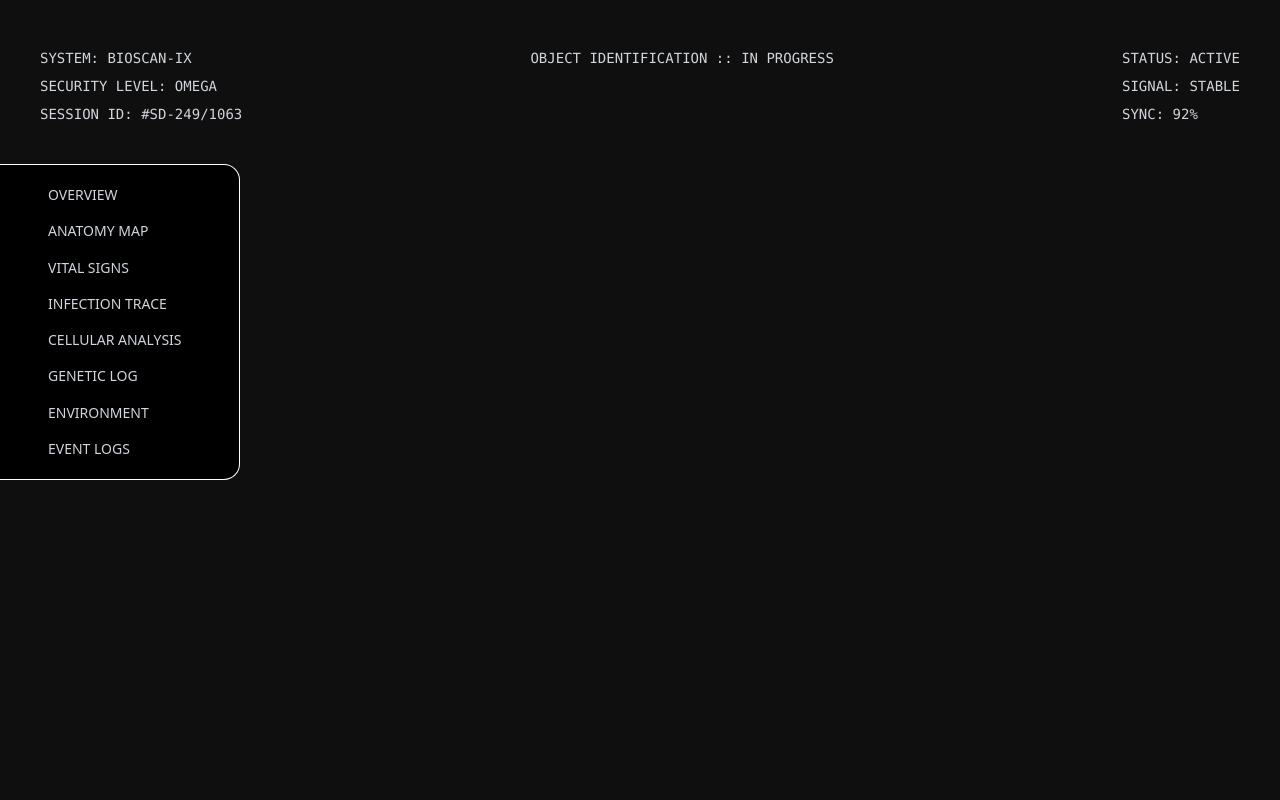
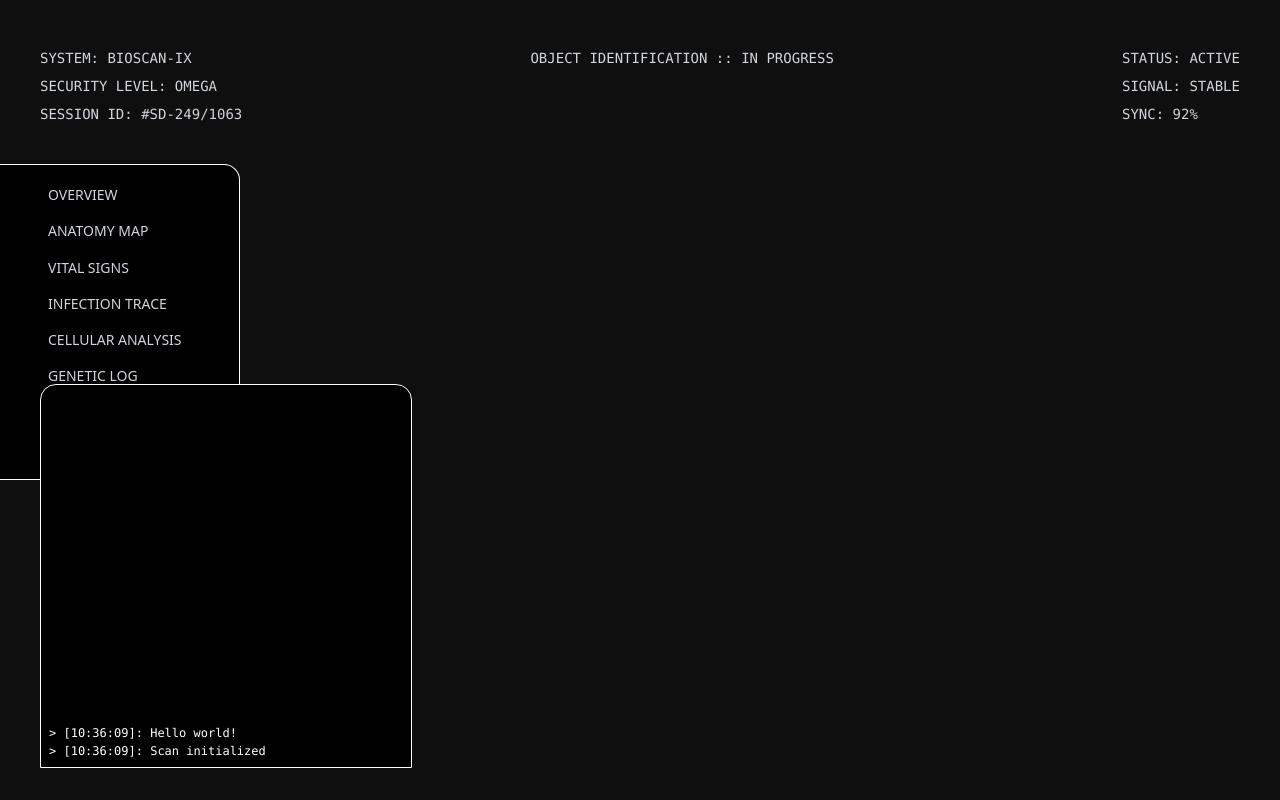
Before and after one commit to 7wai7/biosecurity-analysis-console, a React (Vite) app: page / in a window 1280 px wide. Built offline with nearby package versions, Linux system fonts and the light colour scheme.

Commit message:
event logger

```diff
--- a/src/App.tsx
+++ b/src/App.tsx
@@ -1,3 +1,4 @@
+import BottomBar from "./components/BottomBar";
 import CenterView from "./components/CenterView";
 import LeftPanel from "./components/LeftPanel";
 import RightPanel from "./components/RightPanel";
@@ -7,11 +8,12 @@ function App() {
   return (
     <>
       <TopBar />
-      <main className="mt-6 flex flex-row">
+      <main className="mt-6 flex flex-row h-full">
         <LeftPanel />
         <CenterView />
         <RightPanel />
       </main>
+      <BottomBar />
     </>
   );
 }
--- /dev/null
+++ b/src/components/BottomBar.tsx
@@ -0,0 +1,9 @@
+import EventLog from "./EventLog";
+
+export default function BottomBar() {
+  return (
+    <footer className="pl-10">
+      <EventLog />
+    </footer>
+  );
+}
--- /dev/null
+++ b/src/components/EventLog.tsx
@@ -0,0 +1,45 @@
+import clsx from "clsx";
+import type { Log } from "../types/types";
+import { formatTimeInput } from "../utils/date";
+import { useEffect, useState } from "react";
+import useLogs from "../hooks/useLogs";
+
+export default function EventLog() {
+  const [isOpen, setIsOpen] = useState(true);
+  const { logs, start, cancel } = useLogs();
+
+  useEffect(() => {
+    start();
+    return () => cancel();
+  }, [start, cancel]);
+
+  return (
+    <div
+      className="w-[30%] relative"
+      onMouseEnter={() => setIsOpen(true)}
+      onMouseLeave={() => setIsOpen(false)}
+    >
+      <div
+        className={clsx(
+          "absolute bottom-0 w-full overflow-hidden bg-black border border-white bevel rounded-tr-2xl rounded-tl-2xl transition-all duration-300",
+          isOpen ? "h-96" : "h-20"
+        )}
+      >
+        <div className="absolute bottom-0 w-full flex flex-col gap-0.5 p-2 pt-4">
+          {logs.map((l, index) => (
+            <LogItem key={index} log={l} />
+          ))}
+        </div>
+      </div>
+    </div>
+  );
+}
+
+function LogItem({ log }: { log: Log }) {
+  return (
+    <span className="text-white text-xs font-mono whitespace-pre-wrap break-all text-start">
+      <span>{`> [${formatTimeInput(log.time)}]`}: </span>
+      {log.content}
+    </span>
+  );
+}
--- /dev/null
+++ b/src/constants/logs.ts
@@ -0,0 +1,10 @@
+import type { Log } from "../types/types";
+
+// placeholders
+export const logs: Log[] = [
+  { time: Date.now(), content: "Hello world!" },
+  { time: Date.now(), content: "Scan initialized" },
+  { time: Date.now(), content: "Foreign cells detected" },
+  { time: Date.now(), content: "Immune response triggered" },
+  { time: Date.now(), content: "Mutation spike observed" },
+];
--- /dev/null
+++ b/src/hooks/createLogger.ts
@@ -0,0 +1,42 @@
+import type { Log } from "../types/types";
+
+interface IOptions {
+  ticker?: (logs: Log[]) => void;
+  maxDelay?: number;
+}
+
+export default function createLogger(
+  logs: Log[],
+  { ticker, maxDelay = 1000 }: IOptions = {}
+) {
+  let currentLogs: Log[] = [];
+  let index = 0;
+  let timeoutId: number | null = null;
+
+  function tick() {
+    if (index >= logs.length) return;
+
+    const nextLog = logs[index++];
+    currentLogs = [...currentLogs, nextLog];
+    ticker?.(currentLogs);
+
+    const delay = 10 + Math.random() * maxDelay;
+    timeoutId = window.setTimeout(tick, delay);
+  }
+
+  const cancel = () => {
+    if (timeoutId !== null) {
+      clearTimeout(timeoutId);
+      timeoutId = null;
+    }
+  };
+
+  const start = () => {
+    cancel();
+    index = 0;
+    currentLogs = [];
+    tick();
+  };
+
+  return { logs: currentLogs, start, cancel };
+}
--- /dev/null
+++ b/src/hooks/useLogs.ts
@@ -0,0 +1,30 @@
+import createLogger from "./createLogger";
+import { logs as constLogs } from "../constants/logs";
+import { useCallback, useRef, useState } from "react";
+import type { Log } from "../types/types";
+
+export default function useLogs() {
+  const [logs, setLogs] = useState<Log[]>([]);
+
+  const ticker = useCallback((newLogs: Log[]) => {
+    setLogs(newLogs);
+  }, []);
+
+  const logger = useRef(
+    createLogger(constLogs, { ticker, maxDelay: 6000 })
+  ).current;
+
+  const start = useCallback(() => {
+    logger.start();
+  }, [logger]);
+
+  const cancel = useCallback(() => {
+    logger.cancel();
+  }, [logger]);
+
+  return {
+    logs,
+    start,
+    cancel,
+  };
+}
--- a/src/output.css
+++ b/src/output.css
@@ -19,6 +19,8 @@
     --color-white: #fff;
     --spacing: 0.25rem;
     --container-lg: 32rem;
+    --text-xs: 0.75rem;
+    --text-xs--line-height: calc(1 / 0.75);
     --text-sm: 0.875rem;
     --text-sm--line-height: calc(1.25 / 0.875);
     --text-lg: 1.125rem;
@@ -206,6 +208,12 @@
   .inset-0 {
     inset: calc(var(--spacing) * 0);
   }
+  .top-0 {
+    top: calc(var(--spacing) * 0);
+  }
+  .bottom-0 {
+    bottom: calc(var(--spacing) * 0);
+  }
   .container {
     width: 100%;
     @media (width >= 40rem) {
@@ -248,6 +256,12 @@
   .inline {
     display: inline;
   }
+  .h-5 {
+    height: calc(var(--spacing) * 5);
+  }
+  .h-20 {
+    height: calc(var(--spacing) * 20);
+  }
   .h-40 {
     height: calc(var(--spacing) * 40);
   }
@@ -265,6 +279,9 @@
   }
   .h-90 {
     height: calc(var(--spacing) * 90);
+  }
+  .h-96 {
+    height: calc(var(--spacing) * 96);
   }
   .h-100 {
     height: calc(var(--spacing) * 100);
@@ -290,6 +307,9 @@
   .h-min {
     height: min-content;
   }
+  .min-h-full {
+    min-height: 100%;
+  }
   .w-0 {
     width: calc(var(--spacing) * 0);
   }
@@ -310,6 +330,9 @@
   }
   .w-60 {
     width: calc(var(--spacing) * 60);
+  }
+  .w-\[30\%\] {
+    width: 30%;
   }
   .w-full {
     width: 100%;
@@ -365,8 +388,20 @@
   .items-start {
     align-items: flex-start;
   }
+  .items-stretch {
+    align-items: stretch;
+  }
   .justify-between {
     justify-content: space-between;
+  }
+  .justify-end {
+    justify-content: flex-end;
+  }
+  .gap-0\.5 {
+    gap: calc(var(--spacing) * 0.5);
+  }
+  .gap-1 {
+    gap: calc(var(--spacing) * 1);
   }
   .gap-2 {
     gap: calc(var(--spacing) * 2);
@@ -380,12 +415,18 @@
   .overflow-hidden {
     overflow: hidden;
   }
+  .overflow-y-auto {
+    overflow-y: auto;
+  }
   .rounded-2xl {
     border-radius: var(--radius-2xl);
   }
   .rounded-t-2xl {
     border-top-left-radius: var(--radius-2xl);
     border-top-right-radius: var(--radius-2xl);
+  }
+  .rounded-tl-2xl {
+    border-top-left-radius: var(--radius-2xl);
   }
   .rounded-tr-2xl {
     border-top-right-radius: var(--radius-2xl);
@@ -452,6 +493,9 @@
   .bg-size-\[50px_50px\] {
     background-size: 50px 50px;
   }
+  .p-2 {
+    padding: calc(var(--spacing) * 2);
+  }
   .px-2 {
     padding-inline: calc(var(--spacing) * 2);
   }
@@ -461,11 +505,20 @@
   .px-4 {
     padding-inline: calc(var(--spacing) * 4);
   }
+  .py-2 {
+    padding-block: calc(var(--spacing) * 2);
+  }
   .py-3 {
     padding-block: calc(var(--spacing) * 3);
   }
   .py-4 {
     padding-block: calc(var(--spacing) * 4);
+  }
+  .py-\[100\%\] {
+    padding-block: 100%;
+  }
+  .pt-4 {
+    padding-top: calc(var(--spacing) * 4);
   }
   .pt-6 {
     padding-top: calc(var(--spacing) * 6);
@@ -482,8 +535,17 @@
   .pl-4 {
     padding-left: calc(var(--spacing) * 4);
   }
+  .pl-5 {
+    padding-left: calc(var(--spacing) * 5);
+  }
   .pl-6 {
     padding-left: calc(var(--spacing) * 6);
+  }
+  .pl-10 {
+    padding-left: calc(var(--spacing) * 10);
+  }
+  .text-start {
+    text-align: start;
   }
   .font-mono {
     font-family: var(--font-mono);
@@ -516,8 +578,18 @@
     font-size: var(--text-sm);
     line-height: var(--tw-leading, var(--text-sm--line-height));
   }
+  .text-xs {
+    font-size: var(--text-xs);
+    line-height: var(--tw-leading, var(--text-xs--line-height));
+  }
+  .break-all {
+    word-break: break-all;
+  }
   .whitespace-nowrap {
     white-space: nowrap;
+  }
+  .whitespace-pre-wrap {
+    white-space: pre-wrap;
   }
   .text-gray-300 {
     color: var(--color-gray-300);
--- /dev/null
+++ b/src/types/types.ts
@@ -0,0 +1,4 @@
+export type Log = {
+  time: number;
+  content: string;
+};
--- /dev/null
+++ b/src/utils/date.ts
@@ -0,0 +1,22 @@
+export const formatDateInput = (date?: string) => {
+  return date? new Date(date).toLocaleDateString() : ""
+}
+
+export const toDateInputValue = (value?: string | Date | null) => {
+  if (!value) return "";
+  const d = new Date(value);
+  if (isNaN(d.getTime())) return "";
+  return d.toISOString().slice(0, 10);
+}
+
+export const formatTimeInput = (date?: string | number) => {
+  if (!date) return "";
+
+  const d = new Date(date);
+
+  const hh = String(d.getHours()).padStart(2, "0");
+  const mm = String(d.getMinutes()).padStart(2, "0");
+  const ss = String(d.getSeconds()).padStart(2, "0");
+
+  return `${hh}:${mm}:${ss}`;
+};
```
